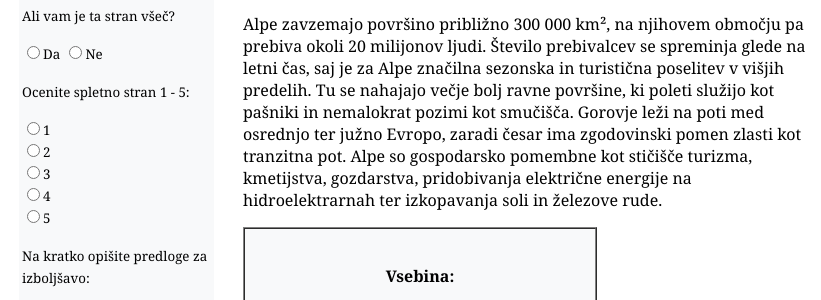
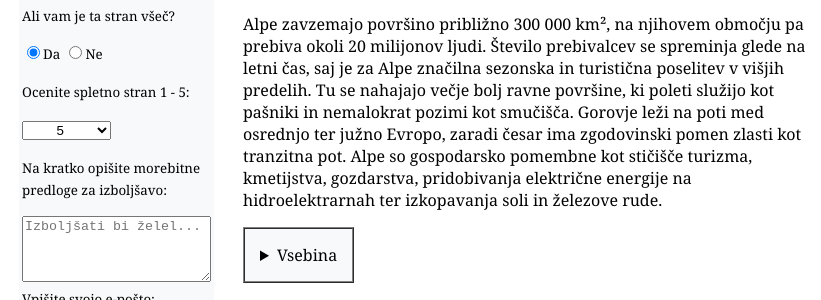
Before and after one commit to anzepintar/alpe, a plain HTML site: page index.html in a window 1280 px wide. Shown: the part 278-578 px from the top of the page, 0-821 px from the left. Drawn offline with Linux system fonts and the light colour scheme.

Commit message:
updated final

```diff
--- a/index.html
+++ b/index.html
@@ -41,18 +41,29 @@
 
                 <form method="get" align="left">
                   <p><small>Ali vam je ta stran všeč?</small></p>
-                  <input type="radio" id="da" name="dane" value="Da" required /><small>Da</small> <input type="radio"
-                    id="ne" name="dane" value="Ne" required /><small>Ne</small><br>
+                  <input type="radio" id="da" name="dane" value="Da" required checked /><small>Da</small> <input
+                    type="radio" id="ne" name="dane" value="Ne" required /><small>Ne</small><br>
 
                   <p><small>Ocenite spletno stran 1 - 5:</small></p>
-                  <input type="radio" id="1" name="1-5" value="1" required /><small>1</small><br>
-                  <input type="radio" id="2" name="1-5" value="2" required /><small>2</small><br>
-                  <input type="radio" id="3" name="1-5" value="3" required /><small>3</small><br>
-                  <input type="radio" id="4" name="1-5" value="4" required /><small>4</small><br>
-
-                  <input type="radio" id="5" name="1-5" value="5" required /><small>5</small>
+                  <select id="ocena" name="ocena" required>
+                    <option value="1">
+                      &nbsp;&nbsp;&nbsp;&nbsp;&nbsp;&nbsp;&nbsp;&nbsp;1&nbsp;&nbsp;&nbsp;&nbsp;&nbsp;&nbsp;&nbsp;&nbsp;
+                    </option>
+                    <option value="2">
+                      &nbsp;&nbsp;&nbsp;&nbsp;&nbsp;&nbsp;&nbsp;&nbsp;2&nbsp;&nbsp;&nbsp;&nbsp;&nbsp;&nbsp;&nbsp;&nbsp;
+                    </option>
+                    <option value="3">
+                      &nbsp;&nbsp;&nbsp;&nbsp;&nbsp;&nbsp;&nbsp;&nbsp;3&nbsp;&nbsp;&nbsp;&nbsp;&nbsp;&nbsp;&nbsp;&nbsp;
+                    </option>
+                    <option value="4">
+                      &nbsp;&nbsp;&nbsp;&nbsp;&nbsp;&nbsp;&nbsp;&nbsp;4&nbsp;&nbsp;&nbsp;&nbsp;&nbsp;&nbsp;&nbsp;&nbsp;
+                    </option>
+                    <option value="5" selected>
+                      &nbsp;&nbsp;&nbsp;&nbsp;&nbsp;&nbsp;&nbsp;&nbsp;5&nbsp;&nbsp;&nbsp;&nbsp;&nbsp;&nbsp;&nbsp;&nbsp;
+                    </option>
+                  </select>
                   <br>
-                  <p><small>Na kratko opišite predloge za izboljšavo:</small></p>
+                  <p><small>Na kratko opišite morebitne predloge za izboljšavo:</small></p>
 
                   <textarea cols="21" rows="4" id="predlogi" name="predlogi" placeholder="Izboljšati bi želel..."
                     maxlength="5000" style="resize: vertical"></textarea>
@@ -117,9 +128,12 @@
                       </p>
 
                       <table border="1" cellspacing="0" cellpadding="15" bgcolor="#f8f9fa">
+
                         <tr>
                           <td>
-                            <h4 align="center">Vsebina:</h4>
+                            <details>
+                              <summary align="center">Vsebina</summary>
+
                               <ol>
                                 <li><a href="#Geografija">Geografija</a></li>
                                 <ul>
@@ -154,8 +168,10 @@
                                 <li><a href="#Etimologija">Etimologija</a></li>
                                 <li><a href="#Viri">Viri</a></li>
                               </ol>
+                            </details>
                           </td>
                         </tr>
+
                       </table>
 
                       <h2 id="Geografija">Geografija</h2>
@@ -672,7 +688,7 @@
                           <td valign="center" width="25%">
                             <table border="1" cellspacing="0">
                               <tr>
-                                <td bgcolor="#F8F9FA" align="center">
+                                <td bgcolor="#F8F9FA" align="center" width="300px">
                                   <a href="https://sl.wikipedia.org/wiki/Alpe#/media/Slika:Alps_geology_map_en.jpg"><img
                                       src="https://upload.wikimedia.org/wikipedia/commons/thumb/1/10/Alps_geology_map_en.jpg/300px-Alps_geology_map_en.jpg"
                                       border="1" align="center" width="99%" /></a>
@@ -743,7 +759,7 @@
                           <td valign="center" width="25%" align="right">
                             <table border="1" cellspacing="0">
                               <tr>
-                                <td bgcolor="#F8F9FA" align="center">
+                                <td bgcolor="#F8F9FA" align="center" width="300px">
                                   <a href="https://sl.wikipedia.org/wiki/Alpe#/media/Slika:Tagliamento_da_Aonedis.JPG"><img
                                       src="https://upload.wikimedia.org/wikipedia/commons/thumb/7/76/Tagliamento_da_Aonedis.JPG/300px-Tagliamento_da_Aonedis.JPG"
                                       border="1" align="center" width="99%" /></a>
@@ -768,7 +784,7 @@
                           <td valign="center" width="25%">
                             <table border="1" cellspacing="0">
                               <tr>
-                                <td bgcolor="#F8F9FA" align="center">
+                                <td bgcolor="#F8F9FA" align="center" width="300px">
                                   <a href="https://sl.wikipedia.org/wiki/Alpe#/media/Slika:LeontopodiumAlpinum-3.jpg">
                                     <img
                                       src="https://upload.wikimedia.org/wikipedia/commons/thumb/6/6b/LeontopodiumAlpinum-3.jpg/300px-LeontopodiumAlpinum-3.jpg"
@@ -828,7 +844,7 @@
                           <td valign="center" align="right" width="25%">
                             <table border="1" cellspacing="0">
                               <tr>
-                                <td bgcolor="#F8F9FA" align="center">
+                                <td bgcolor="#F8F9FA" align="center" width="300px">
                                   <a href="https://sl.wikipedia.org/wiki/Alpe#/media/Slika:AlpineIbex.jpg"><img
                                       src="https://upload.wikimedia.org/wikipedia/commons/thumb/9/99/AlpineIbex.jpg/300px-AlpineIbex.jpg"
                                       border="1" align="center" width="99%" /></a>
@@ -850,7 +866,7 @@
                           <td valign="center" width="25%">
                             <table border="1" cellspacing="0">
                               <tr>
-                                <td bgcolor="#F8F9FA" align="center">
+                                <td bgcolor="#F8F9FA" align="center" width="300px">
                                   <a
                                     href="https://sl.wikipedia.org/wiki/Alpe#/media/Slika:Andermatt-Teufelsbruecke.jpg"><img
                                       src="https://upload.wikimedia.org/wikipedia/commons/thumb/9/94/Andermatt-Teufelsbruecke.jpg/300px-Andermatt-Teufelsbruecke.jpg"
@@ -1020,7 +1036,7 @@
                           <td valign="center" width="25%" align="right">
                             <table border="1" cellspacing="0">
                               <tr>
-                                <td bgcolor="#F8F9FA" align="center">
+                                <td bgcolor="#F8F9FA" align="center" width="300px">
                                   <a
                                     href="https://sl.wikipedia.org/wiki/Alpe#/media/Slika:Suvorov_crossing_the_alps.jpg"><img
                                       src="https://upload.wikimedia.org/wikipedia/commons/thumb/9/99/Suvorov_crossing_the_alps.jpg/300px-Suvorov_crossing_the_alps.jpg"
@@ -1197,6 +1213,12 @@
                                   <li>
                                     <p>Shoumatoff (2001), 104</p>
                                   </li>
+                                  <li>
+                                    <p>Shoumatoff (2001), 102-103</p>
+                                  </li>
+                                  <li>
+                                    <p>Shoumatoff (2001), 97-98</p>
+                                  </li>
                                 </ul>
                               </small>
                             </i>
@@ -1206,12 +1228,7 @@
                             <i>
                               <small>
                                 <ul>
-                                  <li>
-                                    <p>Shoumatoff (2001), 102-103</p>
-                                  </li>
-                                  <li>
-                                    <p>Shoumatoff (2001), 97-98</p>
-                                  </li>
+
                                   <li>
                                     <p>Shoumatoff (2001), 91</p>
                                   </li>
```
Lines whose indentation alone changed are shown as unchanged.
